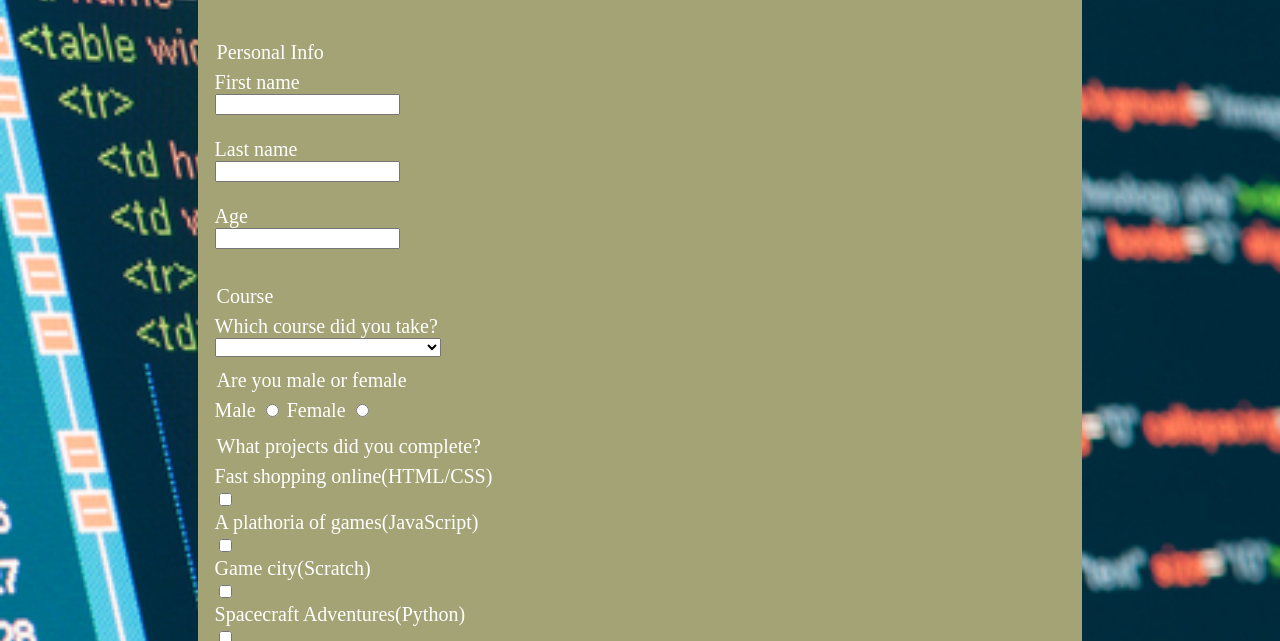
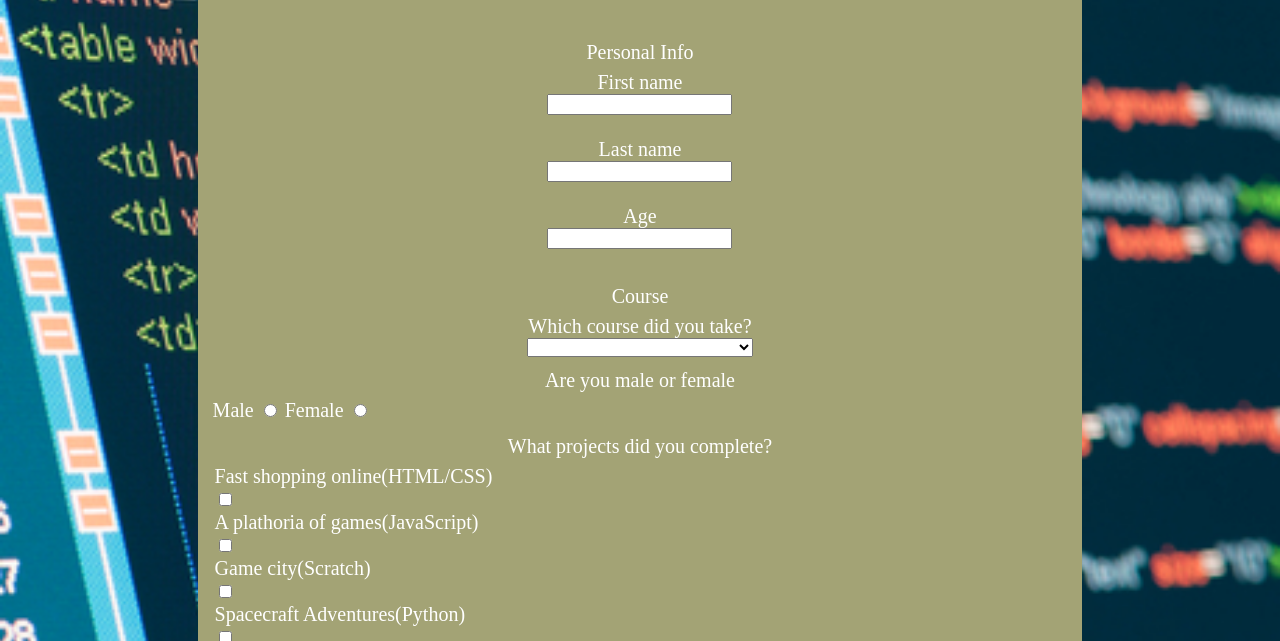
Before and after one commit to VincinChristmas/PersonalProjects, a plain HTML site: page codingBootCampSurvey/index.html in a window 1280 px wide. Shown: the part 159-800 px from the top of the page. Drawn offline with Linux system fonts and the light colour scheme.

Commit message:
made some changes to the css

```diff
--- a/codingBootCampSurvey/style.css
+++ b/codingBootCampSurvey/style.css
@@ -24,13 +24,31 @@ fieldset {
 
 .personal {
     margin-top: 5%;
+    text-align: center;
+
+}
+
+.course {
+    text-align: center;
 }
 
 #firstname, #lastname, #age, #course {
     display: block;
+    margin-left: auto;
+    margin-right: auto;
 }
 
 .studies label {
     display: block;
 
 }
+
+legend {
+    margin-left: auto;
+    margin-right: auto;
+}
+
+.sexcontainer {
+    margin-left: auto;
+    margin-right: auto;
+}
```
